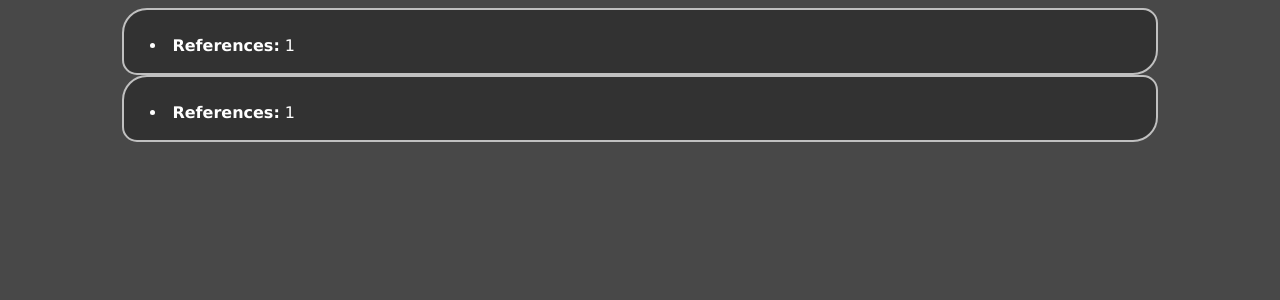
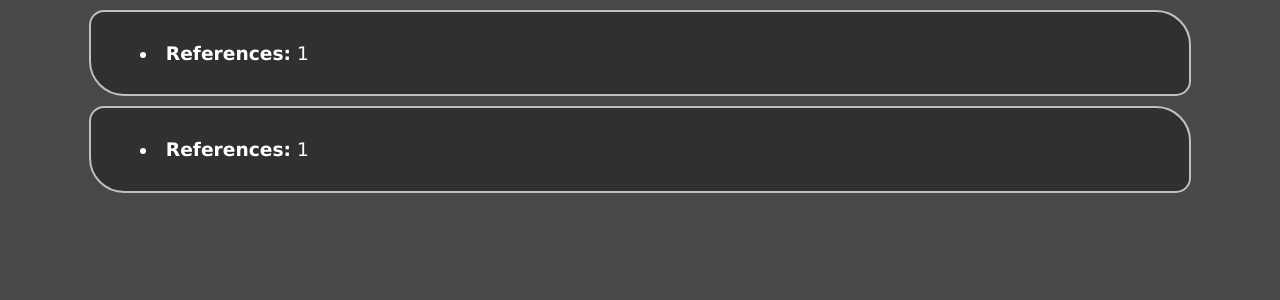
Before and after one commit to muchnoi/thisisme, a Django app: template guide/templates/index.html in a window 1280 px wide. Shown: the top 300 px of the page. Run offline with Django 3.2, Linux system fonts and the light colour scheme; the template is opened without the code that fills it: most values are stand-ins (such as "Sample title", 1, 10 or a date in 2020).

Commit message:
tune css

```diff
--- a/guide/static/css/styles.css
+++ b/guide/static/css/styles.css
@@ -1,25 +1,27 @@
-body  		{font-family: Verdana, Arial, sans-serif; font-size: 12pt; font-weight: normal; color: #ffffff; background: #484848;}
+body  		{font-family: Verdana, Arial, sans-serif; font-size: 14pt; font-weight: normal; color: #ffffff; background: #484848;}
 /* table 		{font-family: Arial, sans-serif; font-size: 12pt; font-weight: normal; color: #ffffff; background: #101020;} */
 a 		    {color: #aaaaff; background-color: transparent; text-decoration: none;}
 a:visited {color: #aaaaff; background-color: transparent; text-decoration: none;}
 a:hover 	{color: #ffaa00; background-color: transparent; text-decoration: underline;}
-i         {color: #c0c0c0; font-size: 10pt;}
+i         {color: #c0c0c0; font-size: 12pt;}
 img       {behavior: vertical-align: middle;}
-ul        {padding: 1em; margin: 0; text-align: left; width: 100%;}
-li {       list-style-position: inside;    text-indent: -1em;    padding-left: 1em; margin: 0.5em 1.0em; margin-top: 1em;}
-h2        {margin: 1em; color: #ffffff; font-size: 12pt; font-weight: normal;}
 
 .wob {
-  background-color: #323232;
-  width: 80%;
-  padding:10px;
+  background-color: #303030;
+  width: 85%;
+  padding:12px;
   border: 2px solid #c0c0c0;
-  border-radius: 25px 15px 25px 15px;
+  border-radius: 15px 35px 15px 35px;
   border-spacing:0px;
   border-collapse:separate;
   display: block;
+  margin-top: 10px;
+  margin-bottom: 10px;
   margin-left: auto;
   margin-right: auto;
+
 }
 
-.wob h2 {white-space: pre}
+.wob h2 { font-size: 16pt; font-weight: normal; padding-left: 1em; padding-right: 1em; white-space: pre;}
+.wob ul { padding: 0.5em; margin: 0; text-align: left; width: 100%;}
+.wob li { list-style-position: inside; padding-left: 1em; margin: 1em 1.0em;}
```
